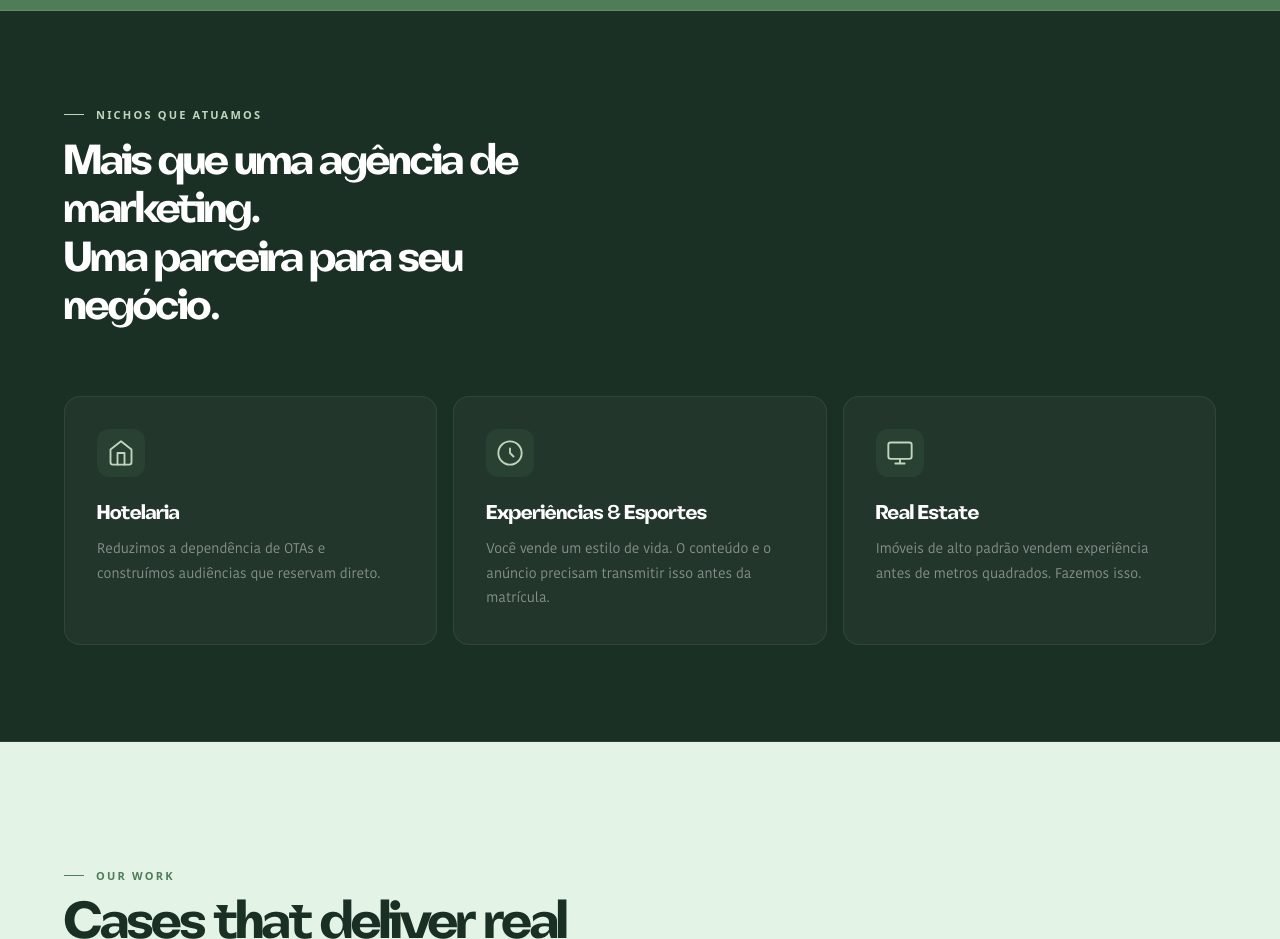
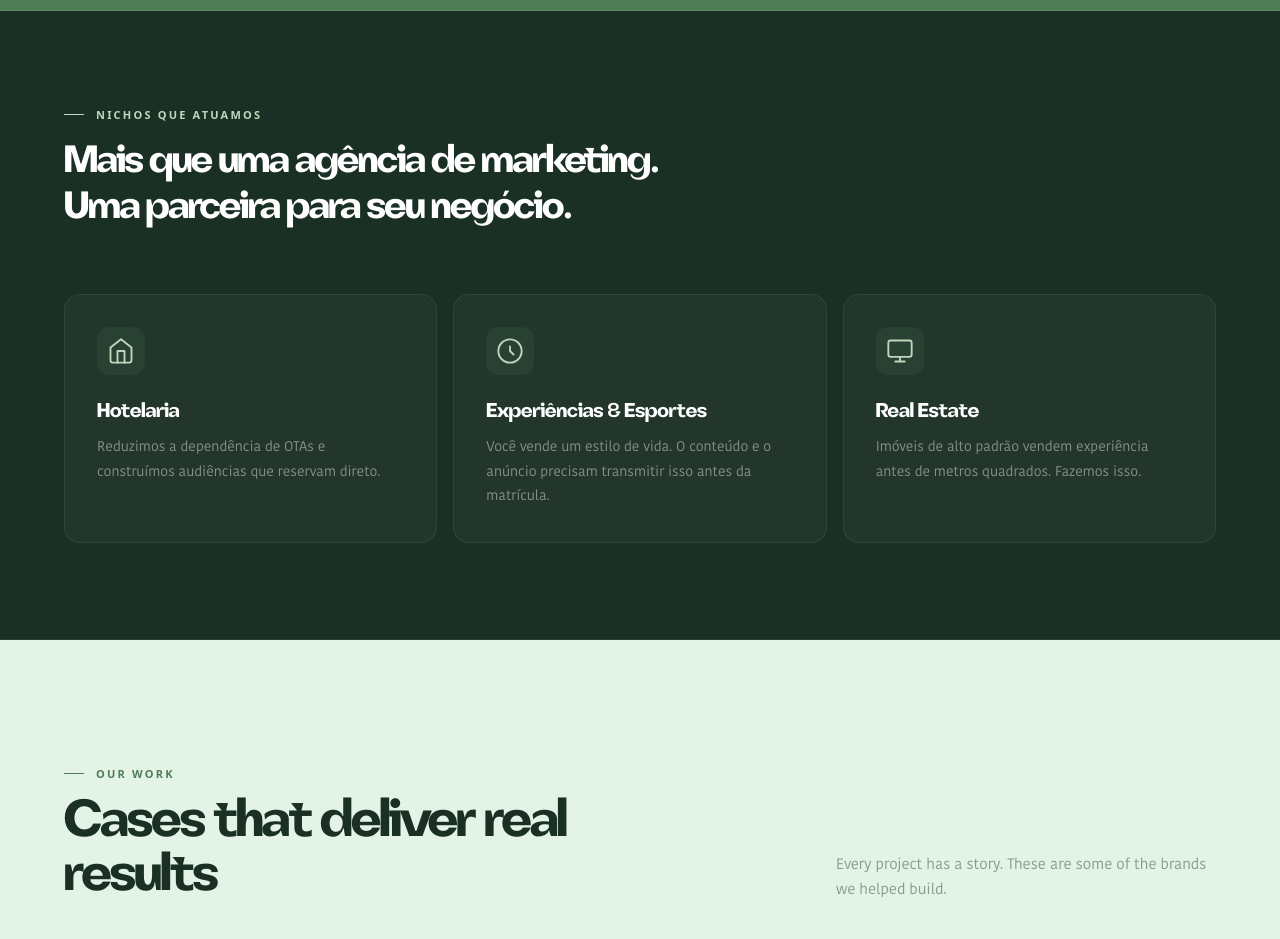
Before and after one commit to exploredigital-code/explore-digital-site, a Next.js app: page /en in a window 1280 px wide. Shown: the part 840-1779 px from the top of the page. Built offline with nearby package versions, Linux system fonts and the light colour scheme; no server answers; a web font is replaced by a local one.

Commit message:
UI: headline nichos 2 linhas corridas ate centro

```diff
--- a/components/sections/Stats.tsx
+++ b/components/sections/Stats.tsx
@@ -44,7 +44,7 @@ export function Stats() {
               Nichos que atuamos
             </span>
           </div>
-          <h2 className="text-[clamp(26px,3.5vw,42px)] font-bold text-white leading-[1.15] tracking-tight max-w-[480px]">
+          <h2 className="text-[clamp(22px,3vw,38px)] font-bold text-white leading-[1.2] tracking-tight max-w-[52%]">
             <span className="block">Mais que uma agência de marketing.</span>
             <span className="block">Uma parceira para seu negócio.</span>
           </h2>
```
